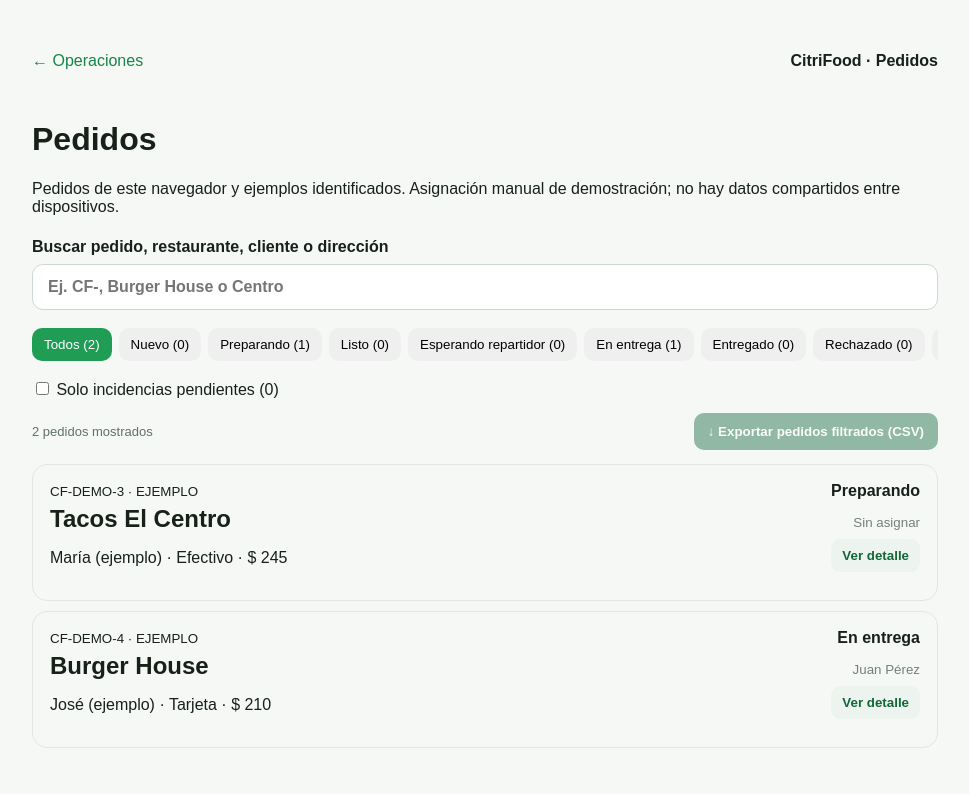
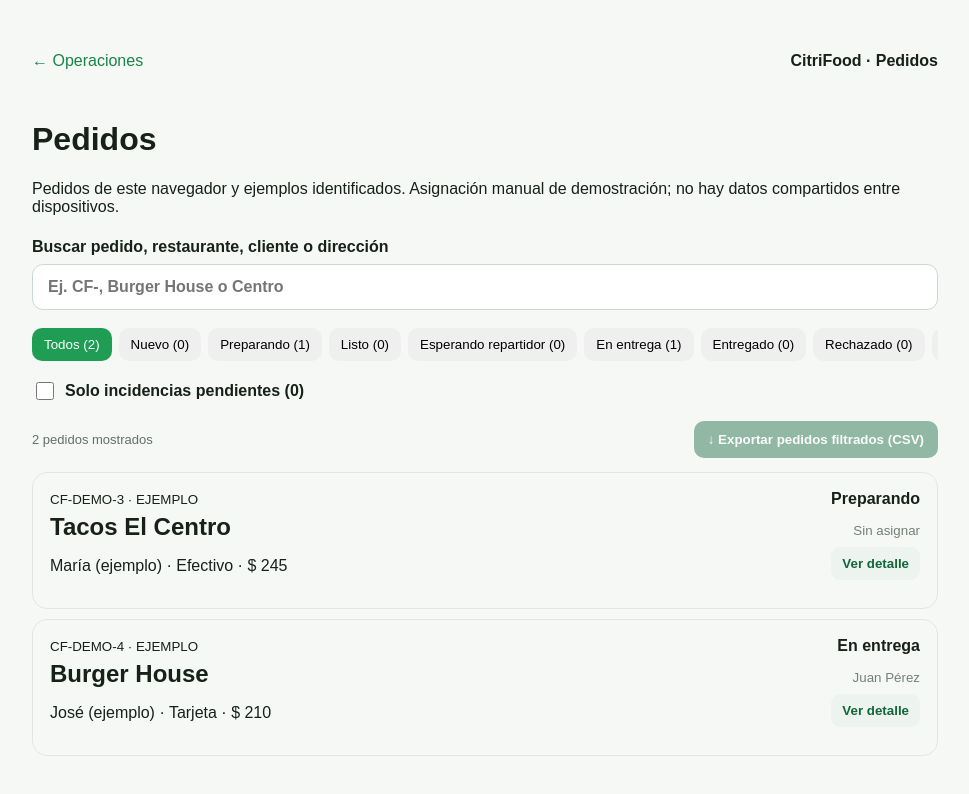
Before and after one commit to SAHA890822HNLLRL08/citrifood, a Next.js app: page /operaciones/pedidos in a window 1280 px wide. Shown: the top 794 px of the page, without its empty margins (155-1124 px from the left). Built offline with nearby package versions, Linux system fonts and the light colour scheme.

Commit message:
Style courier incidents and operations alert controls

```diff
--- a/app/operaciones/pedidos/orders.css
+++ b/app/operaciones/pedidos/orders.css
@@ -2,3 +2,5 @@
 .orderSearch{display:grid;gap:8px;font-weight:700;margin-top:22px}.orderSearch input{font:inherit;padding:13px 15px;border:1px solid #cbd8cf;border-radius:11px;max-width:100%;width:100%;box-sizing:border-box}.filters button{cursor:pointer}.orderCount{font-size:13px;color:#617168}.ordersAdmin article{gap:15px}.ordersAdmin article>div:first-child{min-width:0;overflow-wrap:anywhere}.orderActions{display:flex;align-items:flex-end;flex-direction:column;gap:9px}.orderActions button{border:0;border-radius:9px;padding:9px 11px;cursor:pointer;font-weight:700}.assignButton{background:#1f9d55;color:#fff}.detailButton{background:#edf4ef;color:#126638}.orderDetails{grid-column:1/-1;background:#f7faf8;border-radius:11px;padding:14px;text-align:left!important}.orderDetails p{margin:9px 0}.orderDetails h3{margin:16px 0 6px}.orderDetails ul,.orderDetails ol{padding-left:22px;line-height:1.8}.orderDetails li{overflow-wrap:anywhere}@media(max-width:600px){.ordersAdmin{padding:14px}.ordersAdmin article{grid-template-columns:1fr}.orderActions{align-items:flex-start}.orderDetails{grid-column:1}}
 
 .orderToolbar{display:flex;align-items:center;justify-content:space-between;gap:12px;flex-wrap:wrap;margin:12px 0}.orderToolbar button{background:#166a40;color:white;border:0;border-radius:10px;padding:11px 14px;font-weight:700;cursor:pointer}.orderToolbar button:disabled{opacity:.45;cursor:not-allowed}
+
+.issueFilter{display:flex;gap:8px;align-items:center;font-weight:700;margin:16px 0}.issueFilter input{width:18px;height:18px;accent-color:#b45d12}.issueBadge{background:#fff0dd;color:#8d4c08;border-radius:8px;padding:7px;font-size:12px}.opsIssue{background:#fff2df;border:1px solid #f1cc99;border-radius:10px;padding:13px;margin:10px 0;overflow-wrap:anywhere}.opsIssue button{background:#166a40;color:white;border:0;border-radius:8px;padding:10px;margin-top:9px;cursor:pointer}
```
